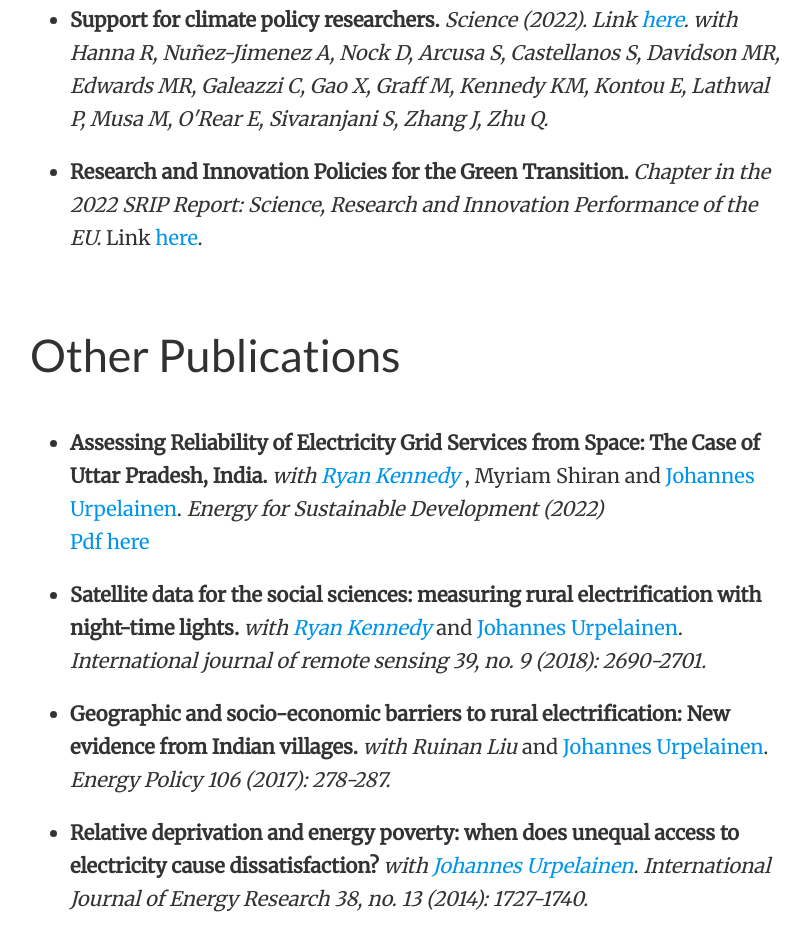
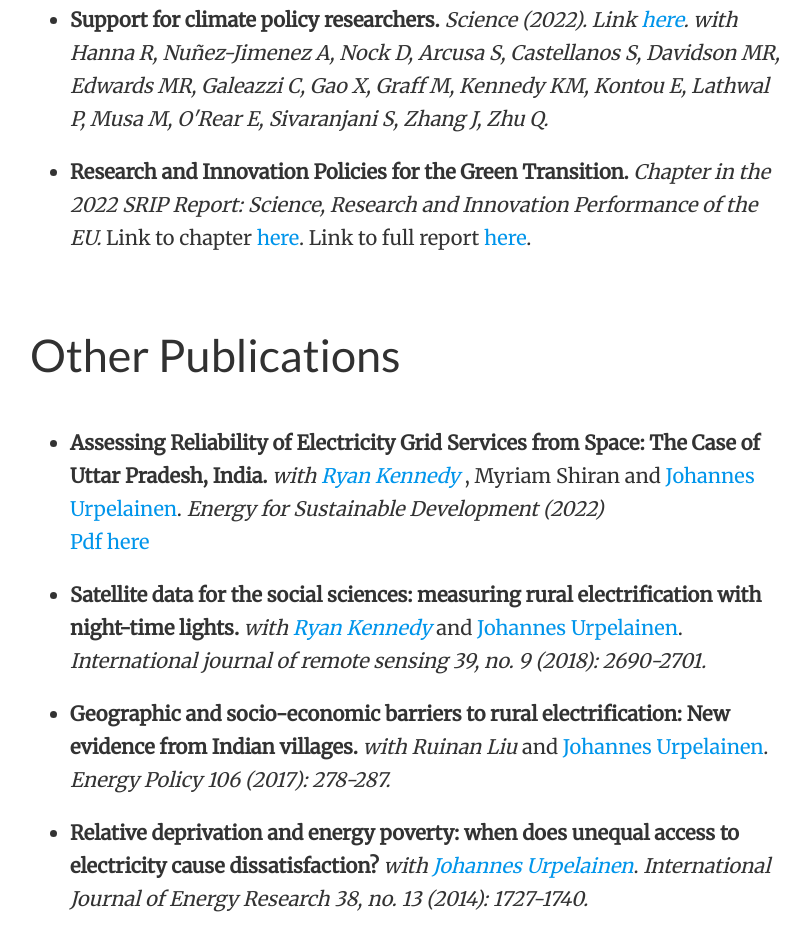
Before and after one commit to eugeniedugoua/eugeniedugoua.github.io, a plain HTML site: page index.html in a window 1280 px wide. Shown: the part 3199-4150 px from the top of the page, without its empty margins (430-1234 px from the left). Drawn offline with nearby package versions, Linux system fonts and the light colour scheme; files whose address does not match are found by name.

Commit message:
Update index.html

```diff
--- a/index.html
+++ b/index.html
@@ -415,7 +415,8 @@ MR, Edwards MR, Galeazzi C, Gao X, Graff M, Kennedy KM, Kontou E, Lathwal P, Mus
 
 <li><p><strong>Research and Innovation Policies for the Green Transition.</strong>
 <em>Chapter in the 2022 SRIP Report: Science, Research and Innovation Performance of the EU.</em>
-  Link <a href="https://research-and-innovation.ec.europa.eu/knowledge-publications-tools-and-data/publications/all-publications/science-research-and-innovation-performance-eu-2022-report_en" target="_blank">here</a>.
+  Link to chapter <a href="papers/SRIP_chap10_eugeniedugoua.pdf" target="_blank">here</a>.
+  Link to full report <a href="https://research-and-innovation.ec.europa.eu/knowledge-publications-tools-and-data/publications/all-publications/science-research-and-innovation-performance-eu-2022-report_en" target="_blank">here</a>.
 <br /></p></li>
 
 
```
